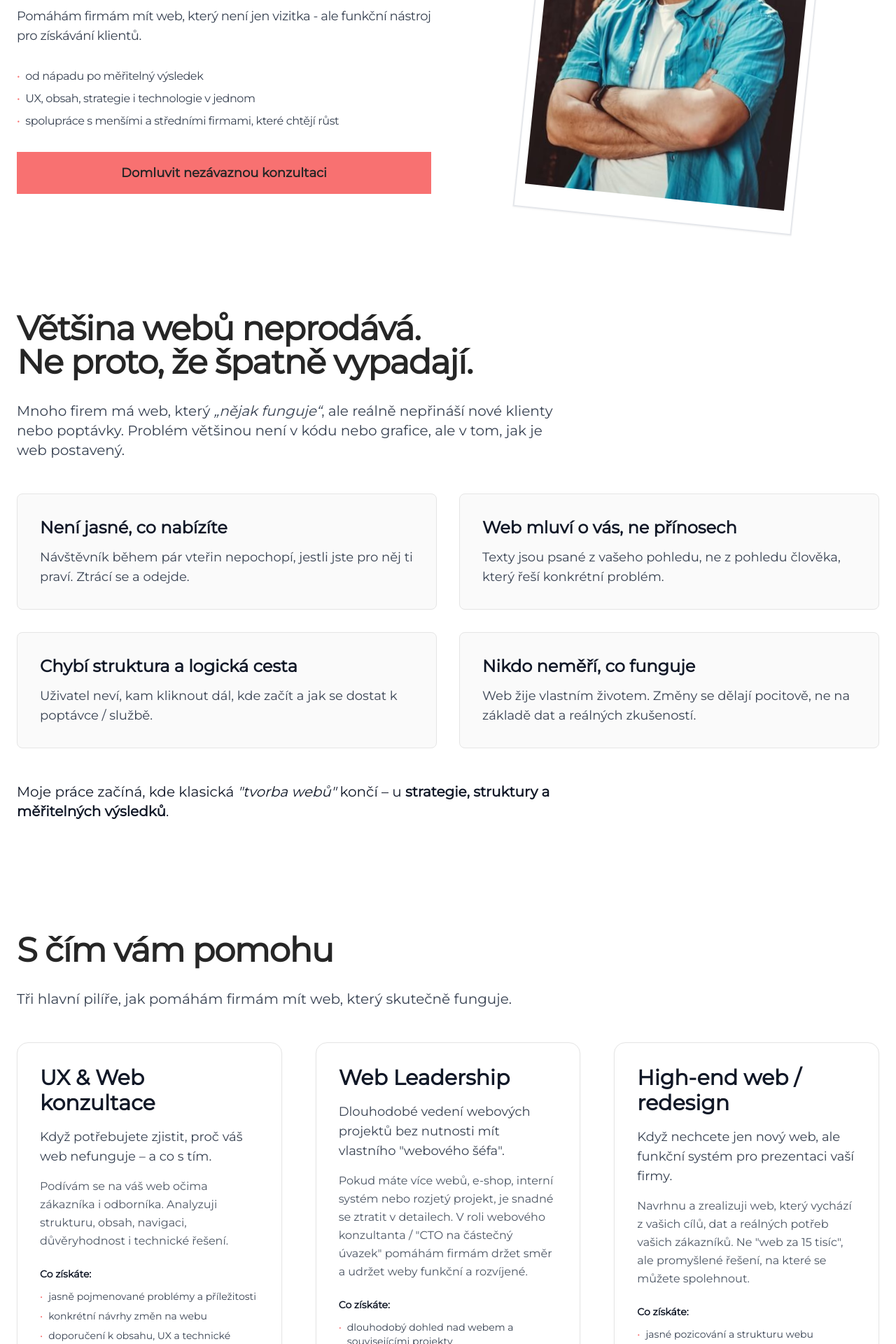
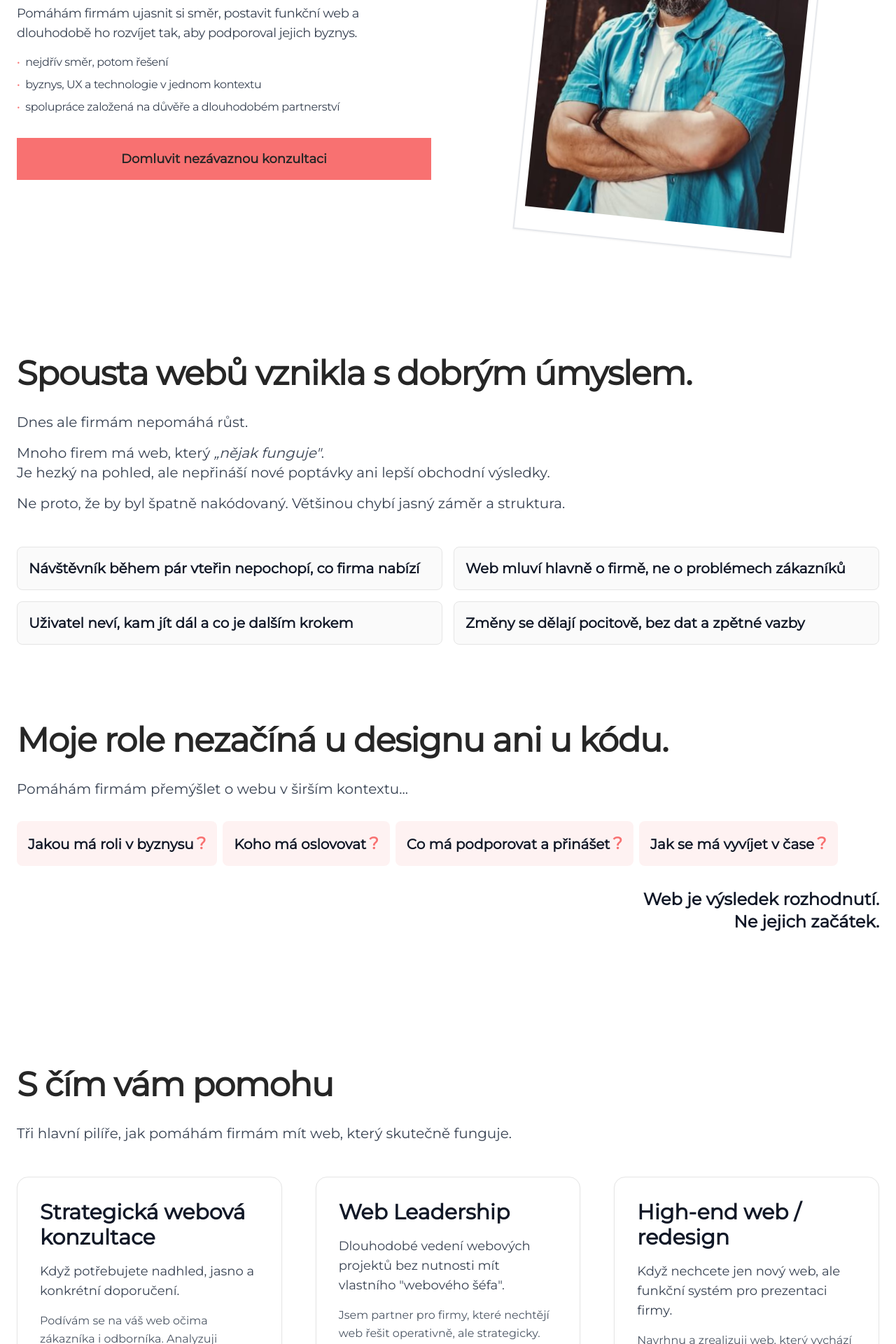
Before and after one commit to wentura/zbyneksvoboda.cz_next, a Next.js app: page / in a window 1280 px wide. Shown: the part 360-2280 px from the top of the page at 70% size. Built offline with nearby package versions, Linux system fonts and the light colour scheme.

Commit message:
novy text

```diff
--- a/app/components/Cenik.jsx
+++ b/app/components/Cenik.jsx
@@ -4,20 +4,20 @@ import React from "react";
 export default function Cenik() {
   const pricing = [
     {
-      title: "UX & Web konzultace",
-      description: "Když potřebujete zjistit, proč váš web nefunguje – a co s tím.",
+      title: "Strategická webová konzultace",
+      description: "Když potřebujete nadhled, jasno a konkrétní doporučení.",
       price: "od 5 000 Kč",
       note: "(podle rozsahu webu a hloubky analýzy)",
     },
     {
-      title: "Web Leadership (měsíční spolupráce)",
+      title: "Web Leadership (měsíčně)",
       description: "Dlouhodobé vedení webových projektů bez nutnosti mít vlastního 'webového šéfa'.",
-      price: "od 10 000 Kč měsíčně",
+      price: "od 10 000 Kč",
       note: "(podle počtu projektů a očekávané role)",
     },
     {
       title: "High-end web / redesign",
-      description: "Když nechcete jen nový web, ale funkční systém pro prezentaci vaší firmy.",
+      description: "Když nechcete jen nový web, ale funkční systém pro prezentaci firmy.",
       price: "od 30 000 Kč",
       note: "(podle rozsahu, funkcí a náročnosti projektu)",
     },
@@ -33,8 +33,8 @@ export default function Cenik() {
           Orientační ceny
         </h2>
         <p className="text-lg md:text-xl leading-relaxed mb-12 text-gray-700 max-w-3xl">
-          Každý projekt je jiný. Cena vždy vychází z reálného rozsahu, cílů a nároků na funkce.
-          Po úvodní konzultaci připravím konkrétní návrh řešení i rozpočet.
+          Každý projekt je jiný.
+          Cena vždy vychází z reálného rozsahu, cílů a nároků.
         </p>
 
         <div className="grid grid-cols-1 md:grid-cols-3 gap-8 md:gap-12 mb-12">
--- a/app/components/ProblemSection.jsx
+++ b/app/components/ProblemSection.jsx
@@ -5,54 +5,80 @@ export default function ProblemSection() {
     <section className="py-8 md:py-16 bg-white">
       <div className="container max-w-screen-xl mx-auto px-4 md:px-6">
         <h2 className="nadpisPage mb-6 md:mb-8">
-          Většina webů neprodává.<br />Ne proto, že špatně vypadají.
+          Spousta webů vznikla s dobrým úmyslem.
         </h2>
-        <p className="text-lg md:text-xl leading-relaxed mb-12 text-gray-700 max-w-3xl">
-          Mnoho firem má web, který <i className="italic">„nějak funguje“</i>, ale reálně nepřináší nové klienty nebo poptávky.
-          Problém většinou není v kódu nebo grafice, ale v tom, jak je web postavený.
+        <p className="text-lg md:text-xl leading-relaxed mb-4 text-gray-700 font-medium">
+          Dnes ale firmám nepomáhá růst.
+        </p>
+        <p className="text-lg md:text-xl leading-relaxed mb-4 text-gray-700">
+          Mnoho firem má web, který <i className="italic">„nějak funguje"</i>.<br />
+          Je hezký na pohled, ale nepřináší nové poptávky ani lepší obchodní výsledky.
+        </p>
+        <p className="text-lg md:text-xl leading-relaxed mb-12 text-gray-700">
+          Ne proto, že by byl špatně nakódovaný.
+          Většinou chybí jasný záměr a struktura.
         </p>
 
-        <div className="grid grid-cols-1 md:grid-cols-2 gap-6 md:gap-8 mb-12">
-          <div className="p-6 md:p-8 bg-neutral-50 rounded-lg border border-neutral-200">
-            <h3 className="text-xl md:text-2xl font-semibold mb-3 text-gray-900">
-              Není jasné, co nabízíte
+        <div className="grid grid-cols-1 md:grid-cols-2 gap-4 mb-12">
+          <div className="p-4 bg-neutral-50 rounded-lg border border-neutral-200">
+            <h3 className="text-xl font-semibold  text-gray-900">
+              Návštěvník během pár vteřin nepochopí, co firma nabízí
             </h3>
-            <p className="text-base md:text-lg leading-relaxed text-gray-700">
-              Návštěvník během pár vteřin nepochopí, jestli jste pro něj ti praví. Ztrácí se a odejde.
-            </p>
           </div>
 
-          <div className="p-6 md:p-8 bg-neutral-50 rounded-lg border border-neutral-200">
-            <h3 className="text-xl md:text-2xl font-semibold mb-3 text-gray-900">
-              Web mluví o vás, ne přínosech
+          <div className="p-4 bg-neutral-50 rounded-lg border border-neutral-200">
+            <h3 className="text-xl font-semibold  text-gray-900">
+              Web mluví hlavně o firmě, ne o problémech zákazníků
             </h3>
-            <p className="text-base md:text-lg leading-relaxed text-gray-700">
-              Texty jsou psané z vašeho pohledu, ne z pohledu člověka, který řeší konkrétní problém.
-            </p>
           </div>
 
-          <div className="p-6 md:p-8 bg-neutral-50 rounded-lg border border-neutral-200">
-            <h3 className="text-xl md:text-2xl font-semibold mb-3 text-gray-900">
-              Chybí struktura a logická cesta
+          <div className="p-4 bg-neutral-50 rounded-lg border border-neutral-200">
+            <h3 className="text-xl font-semibold  text-gray-900">
+              Uživatel neví, kam jít dál a co je dalším krokem
             </h3>
-            <p className="text-base md:text-lg leading-relaxed text-gray-700">
-              Uživatel neví, kam kliknout dál, kde začít a jak se dostat k poptávce / službě.
-            </p>
           </div>
 
-          <div className="p-6 md:p-8 bg-neutral-50 rounded-lg border border-neutral-200">
-            <h3 className="text-xl md:text-2xl font-semibold mb-3 text-gray-900">
-              Nikdo neměří, co funguje
+          <div className="p-4 bg-neutral-50 rounded-lg border border-neutral-200">
+            <h3 className="text-xl font-semibold  text-gray-900">
+              Změny se dělají pocitově, bez dat a zpětné vazby
             </h3>
-            <p className="text-base md:text-lg leading-relaxed text-gray-700">
-              Web žije vlastním životem. Změny se dělají pocitově, ne na základě dat a reálných zkušeností.
-            </p>
           </div>
         </div>
 
-        <p className="text-lg md:text-xl leading-relaxed text-center md:text-left text-gray-900 font-medium max-w-3xl">
-          Moje práce začíná, kde klasická <i className="italic">&quot;tvorba webů&quot;</i> končí – u <strong>strategie, struktury a měřitelných výsledků</strong>.
-        </p>
+        {/* <p className="text-lg md:text-xl leading-relaxed text-center md:text-left text-gray-700 max-w-3xl mb-12">
+          Web pak žije vlastním životem – a firma s ním.
+        </p> */}
+
+        {/* Role / Pozicování sekce */}
+        <div className="mt-16 pt-12">
+          <h2 className="nadpisPage mb-6 md:mb-8">
+            Moje role nezačíná u designu ani u kódu.
+          </h2>
+          <p className="text-lg md:text-xl leading-relaxed mb-2 text-gray-700 mb-8">
+            Pomáhám firmám přemýšlet o webu v širším kontextu...
+          </p>
+          <div className="mb-8 text-base md:text-lg text-gray-700 flex flex-wrap gap-2">
+          <div className="p-4 bg-red-50 rounded-lg w-fit">
+            <h3 className="text-xl font-semibold  text-gray-900">
+              Jakou má roli v byznysu<span className="text-red-400 text-2xl font-extrabold ml-1">?</span></h3>
+            </div>
+            <div className="p-4 bg-red-50 rounded-lg w-fit">
+              <h3 className="text-xl font-semibold  text-gray-900">
+                Koho má oslovovat<span className="text-red-400 text-2xl font-extrabold ml-1">?</span></h3>
+            </div>
+            <div className="p-4 bg-red-50 rounded-lg w-fit">
+              <h3 className="text-xl font-semibold  text-gray-900">
+                Co má podporovat a přinášet<span className="text-red-400 text-2xl font-extrabold ml-1">?</span></h3>
+            </div>
+            <div className="p-4 bg-red-50 rounded-lg w-fit">
+              <h3 className="text-xl font-semibold  text-gray-900">
+                Jak se má vyvíjet v čase<span className="text-red-400 text-2xl font-extrabold ml-1">?</span></h3>
+            </div>
+          </div>
+          <p className="text-xl md:text-2xl leading-relaxed text-center md:text-right text-gray-900 font-semibold mb-8">
+            Web je výsledek rozhodnutí. <br />Ne jejich začátek.
+          </p>
+        </div>
       </div>
     </section>
   );
--- a/app/components/hero.jsx
+++ b/app/components/hero.jsx
@@ -6,32 +6,37 @@ import Image from "next/image";
 export default function Hero() {
   const [modalOpen, setModalOpen] = useState(false);
   return (
-    <section className="min-h-[50vh] flex items-center py-8 md:py-16 bg-white">
+    <section className="min-h-[50vh] flex items-center py-8 md:py-16 lg:py-24 bg-white">
       <div className="container max-w-screen-xl mx-auto px-4 md:px-6">
         <div className="grid grid-cols-1 md:grid-cols-3 lg:grid-cols-2 gap-12 lg:gap-18 items-center">
           {/* Left: Text content */}
           <div className="flex flex-col col-span-1 md:col-span-2 lg:col-span-1 min-h-[83vh] md:min-h-0 justify-between md:justify-start">
             <h1 className="nadpisPage mb-6 md:mb-8 text-5xl md:text-4xl">
-              Weby, které mají strategii, strukturu a přinášejí výsledky.
+              Pomáhám firmám dělat lepší rozhodnutí v digitálu.
             </h1>
-            <p className="text-lg md:text-xl mb-8 text-gray-700 tracking-tight hidden md:block">
-              Jsem Zbyněk Svoboda,<br />webový konzultant, digitální stratég a vývojář.</p>
+            {/* <p className="text-lg md:text-xl mb-8 text-gray-700 tracking-tight hidden md:block">
+              Jsem digitální konzultant, stratég a vývojář.</p> */}
 
-              <div><p className="text-2xl md:text-lg mb-8 text-gray-700 tracking-tight">
-              Pomáhám firmám mít web, který není jen vizitka - ale funkční nástroj pro získávání klientů.
+              <div><p className="text-2xl md:text-lg mb-4 text-gray-700 tracking-tight">
+              Pomáhám firmám ujasnit si směr, postavit funkční web a dlouhodobě ho rozvíjet tak, aby podporoval jejich byznys.
+               {/* – ne ho brzdil. */}
             </p>
+            {/* <p className="text-lg md:text-base mb-4 text-gray-700 tracking-tight">
+              Web nevnímám jako vizitku.<br />
+              Beru ho jako nástroj, který má jasný cíl, strukturu a měřitelný přínos.
+            </p> */}
             <ul className="space-y-1.5 md:space-y-2 mb-8 text-base text-gray-700 tracking-tight">
               <li className="flex items-start">
                 <span className="text-red-400 mr-2">•</span>
-                <span>od nápadu po měřitelný výsledek</span>
+                <span>nejdřív směr, potom řešení</span>
               </li>
               <li className="flex items-start">
                 <span className="text-red-400 mr-2">•</span>
-                <span>UX, obsah, strategie i technologie v jednom</span>
+                <span>byznys, UX a technologie v jednom kontextu</span>
               </li>
               <li className="flex items-start">
                 <span className="text-red-400 mr-2">•</span>
-                <span>spolupráce s menšími a středními firmami, které chtějí růst</span>
+                <span>spolupráce založená na důvěře a dlouhodobém partnerství</span>
               </li>
             </ul></div>
             <div className="flex flex-col">
--- a/app/components/recenzeShort.jsx
+++ b/app/components/recenzeShort.jsx
@@ -22,8 +22,8 @@ export default function RecenzeShort() {
   ];
 
   const otherClients = [
-    "Doomantia",
-    "Kokorin.cz",
+    "Doomentia",
+    "Ergo-product.cz",
     "UGHighers",
     "SvouCestou.info",
     "Letovisko Harasov",
--- a/app/components/services.jsx
+++ b/app/components/services.jsx
@@ -16,17 +16,17 @@ export default function Services() {
         </p>
 
         <div className="grid grid-cols-1 lg:grid-cols-3 gap-8 md:gap-12 mb-12">
-          {/* Service 1: UX & Web Consulting */}
+          {/* Service 1: Strategická webová konzultace */}
           <div className="p-6 md:p-8 bg-white rounded-2xl border border-neutral-200 shadow-sm flex flex-col">
             <h3 className="text-2xl md:text-3xl font-semibold mb-4 text-gray-900">
-              UX & Web konzultace
+              Strategická webová konzultace
             </h3>
             <p className="text-lg font-medium mb-4 text-gray-700">
-              Když potřebujete zjistit, proč váš web nefunguje – a co s tím.
+              Když potřebujete nadhled, jasno a konkrétní doporučení.
             </p>
             <p className="text-base leading-relaxed mb-6 text-gray-600">
               Podívám se na váš web očima zákazníka i odborníka.
-              Analyzuji strukturu, obsah, navigaci, důvěryhodnost i technické řešení.
+              Analyzuji strukturu, obsah, UX, důvěryhodnost i technické řešení – a pojmenuji, co dává smysl zlepšit.
             </p>
             <div className="mb-6">
               <p className="text-sm font-semibold mb-3 text-gray-900">Co získáte:</p>
@@ -37,7 +37,7 @@ export default function Services() {
                 </li>
                 <li className="flex items-start">
                   <span className="text-red-400 mr-2">•</span>
-                  <span>konkrétní návrhy změn na webu</span>
+                  <span>konkrétní návrhy změn</span>
                 </li>
                 <li className="flex items-start">
                   <span className="text-red-400 mr-2">•</span>
@@ -45,7 +45,7 @@ export default function Services() {
                 </li>
                 <li className="flex items-start">
                   <span className="text-red-400 mr-2">•</span>
-                  <span>jednoduchou roadmapu, co má smysl řešit jako první</span>
+                  <span>srozumitelnou roadmapu dalších kroků</span>
                 </li>
               </ul>
             </div>
@@ -67,16 +67,18 @@ export default function Services() {
             <p className="text-lg font-medium mb-4 text-gray-700">
               Dlouhodobé vedení webových projektů bez nutnosti mít vlastního &quot;webového šéfa&quot;.
             </p>
+            <p className="text-base leading-relaxed mb-4 text-gray-600 font-medium">
+              Jsem partner pro firmy, které nechtějí web řešit operativně, ale strategicky.
+            </p>
             <p className="text-base leading-relaxed mb-6 text-gray-600">
-              Pokud máte více webů, e-shop, interní systém nebo rozjetý projekt, je snadné se ztratit v detailech.
-              V roli webového konzultanta / &quot;CTO na částečný úvazek&quot; pomáhám firmám držet směr a udržet weby funkční a rozvíjené.
+              Pomáhám držet směr, kvalitu a souvislosti napříč webem, e-shopem nebo interními systémy.
             </p>
             <div className="mb-6">
               <p className="text-sm font-semibold mb-3 text-gray-900">Co získáte:</p>
               <ul className="space-y-2 text-sm text-gray-700">
                 <li className="flex items-start">
                   <span className="text-red-400 mr-2">•</span>
-                  <span>dlouhodobý dohled nad webem a souvisejícími projekty</span>
+                  <span>dlouhodobý dohled nad webem a digitálními projekty</span>
                 </li>
                 <li className="flex items-start">
                   <span className="text-red-400 mr-2">•</span>
@@ -84,7 +86,7 @@ export default function Services() {
                 </li>
                 <li className="flex items-start">
                   <span className="text-red-400 mr-2">•</span>
-                  <span>kontrolu kvality a směru vývoje</span>
+                  <span>kontrolu kvality a smysluplnosti řešení</span>
                 </li>
                 <li className="flex items-start">
                   <span className="text-red-400 mr-2">•</span>
@@ -108,11 +110,11 @@ export default function Services() {
               High-end web / redesign
             </h3>
             <p className="text-lg font-medium mb-4 text-gray-700">
-              Když nechcete jen nový web, ale funkční systém pro prezentaci vaší firmy.
+              Když nechcete jen nový web, ale funkční systém pro prezentaci firmy.
             </p>
             <p className="text-base leading-relaxed mb-6 text-gray-600">
-              Navrhnu a zrealizuji web, který vychází z vašich cílů, dat a reálných potřeb vašich zákazníků.
-              Ne &quot;web za 15 tisíc&quot;, ale promyšlené řešení, na které se můžete spolehnout.
+              Navrhnu a zrealizuji web, který vychází z vašich cílů, dat a reálných potřeb zákazníků.
+              Vhodné pro firmy, které chtějí web jako stabilní součást svého podnikání – ne jednorázový projekt.
             </p>
             <div className="mb-6">
               <p className="text-sm font-semibold mb-3 text-gray-900">Co získáte:</p>
@@ -123,15 +125,15 @@ export default function Services() {
                 </li>
                 <li className="flex items-start">
                   <span className="text-red-400 mr-2">•</span>
-                  <span>návrh UX a obsahové kostry</span>
+                  <span>promyšlený UX návrh a obsahovou kostru</span>
                 </li>
                 <li className="flex items-start">
                   <span className="text-red-400 mr-2">•</span>
-                  <span>technické řešení postavené na moderních technologiích</span>
+                  <span>moderní technické řešení připravené na další rozvoj</span>
                 </li>
                 <li className="flex items-start">
                   <span className="text-red-400 mr-2">•</span>
-                  <span>web optimalizovaný pro rychlost, mobil a budoucí rozvoj</span>
+                  <span>web optimalizovaný pro rychlost, mobil a dlouhodobou udržitelnost</span>
                 </li>
               </ul>
             </div>
```
Also changed, not shown: app/components/FitSection.jsx (+20 -20 lines), app/components/ProcessSection.jsx (+14 -10 lines), app/components/contact.jsx (+5 -4 lines), 2 other files (tests, documents, lock files or other folders).
